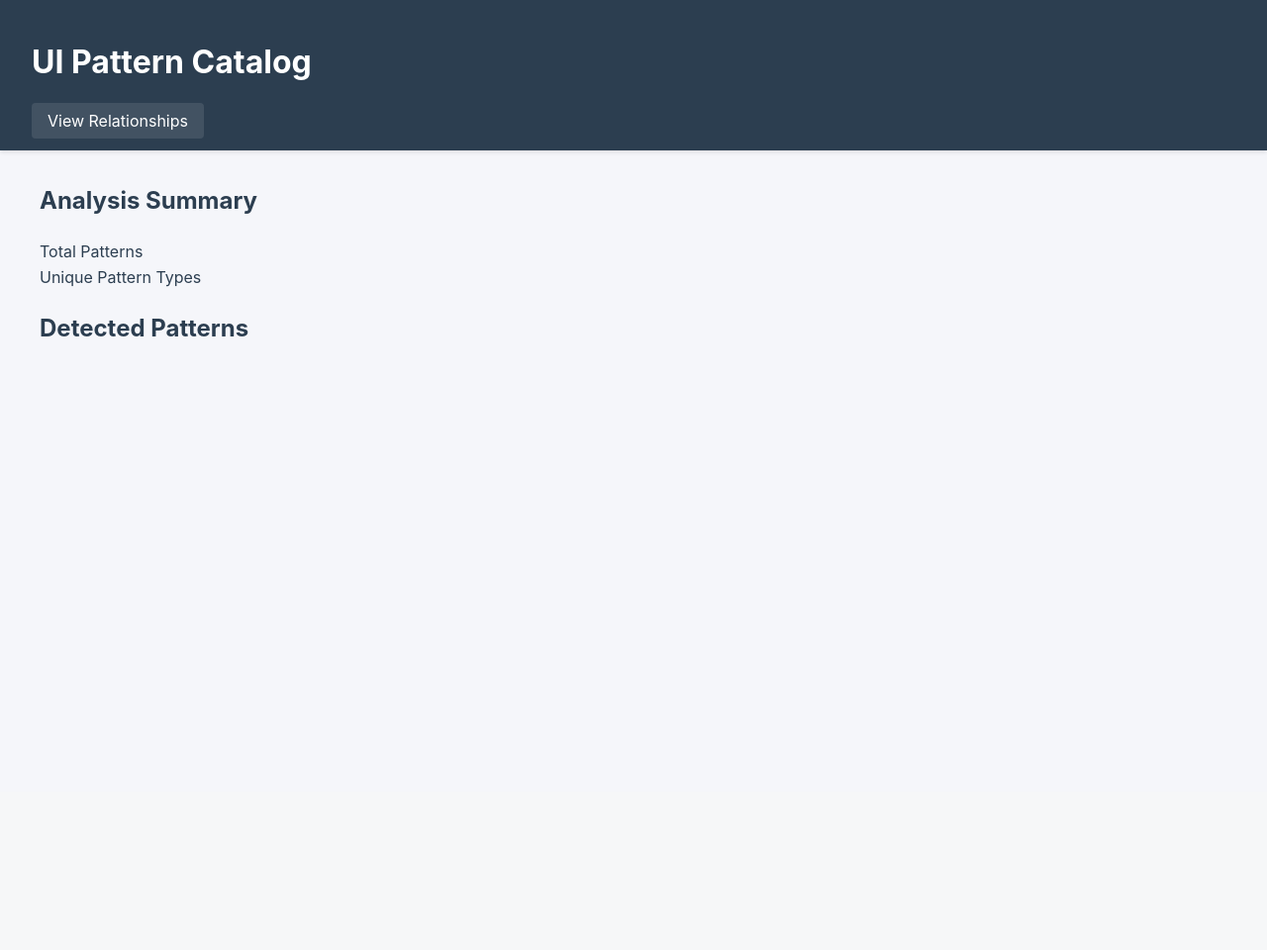
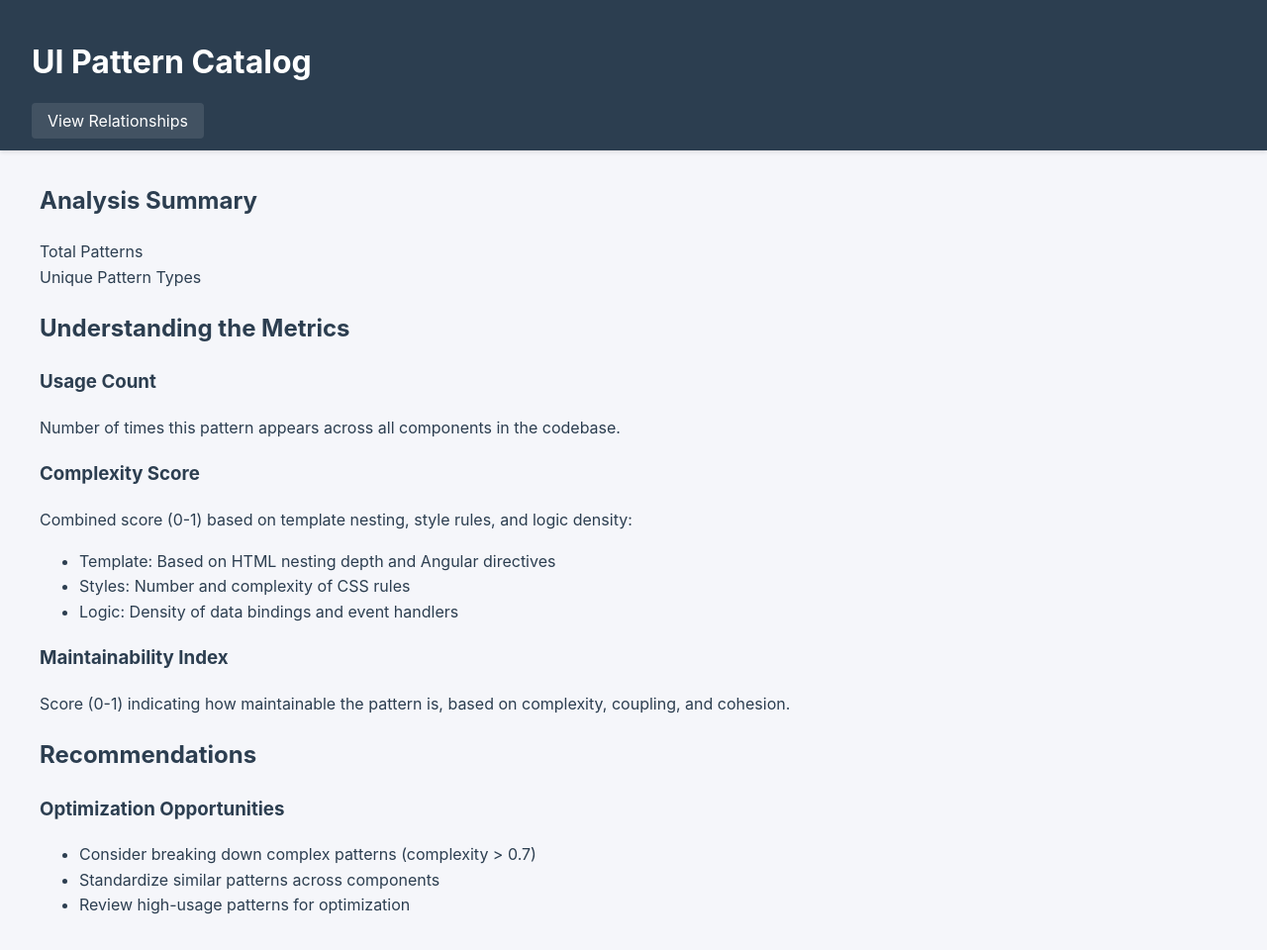
Before and after one commit to FarzamMohammadi/angular-pattern-detector, a Python web app: template src/output/templates/patterns/index.html in a window 1280 px wide. Shown: the whole page at 99% size. Before the commit the page ends 340 px from the top, so only its background shows below. Run offline with Jinja, Linux system fonts and the light colour scheme; the template is opened without the code that fills it, so the values that code supplies are empty.

Commit message:
Update catalog home page to display metric calculation details

```diff
--- a/src/output/templates/patterns/index.html
+++ b/src/output/templates/patterns/index.html
@@ -31,9 +31,43 @@
             </div>
         </section>
 
+        <section class="metrics-explanation">
+            <h2>Understanding the Metrics</h2>
+            <div class="metrics-grid">
+                <div class="metric-explanation">
+                    <h3>Usage Count</h3>
+                    <p>Number of times this pattern appears across all components in the codebase.</p>
+                </div>
+                <div class="metric-explanation">
+                    <h3>Complexity Score</h3>
+                    <p>Combined score (0-1) based on template nesting, style rules, and logic density:
+                        <ul>
+                            <li>Template: Based on HTML nesting depth and Angular directives</li>
+                            <li>Styles: Number and complexity of CSS rules</li>
+                            <li>Logic: Density of data bindings and event handlers</li>
+                        </ul>
+                    </p>
+                </div>
+                <div class="metric-explanation">
+                    <h3>Maintainability Index</h3>
+                    <p>Score (0-1) indicating how maintainable the pattern is, based on complexity, coupling, and cohesion.</p>
+                </div>
+            </div>
+        </section>
+
+        <section class="pattern-recommendations">
+            <h2>Recommendations</h2>
+            <div class="recommendation-card">
+                <h3>Optimization Opportunities</h3>
+                <ul>
+                    <li>Consider breaking down complex patterns (complexity > 0.7)</li>
+                    <li>Standardize similar patterns across components</li>
+                    <li>Review high-usage patterns for optimization</li>
+                </ul>
+            </div>
+        </section>
+
         <!-- Patterns Section -->
-        <section class="patterns">
-            <h2>Detected Patterns</h2>
             {% for name, details in patterns.items() %}
             <div class="pattern-card">
                 <div class="pattern-header">
```
Also changed, not shown: src/output/catalog_generator.py (+40 -1 lines).
